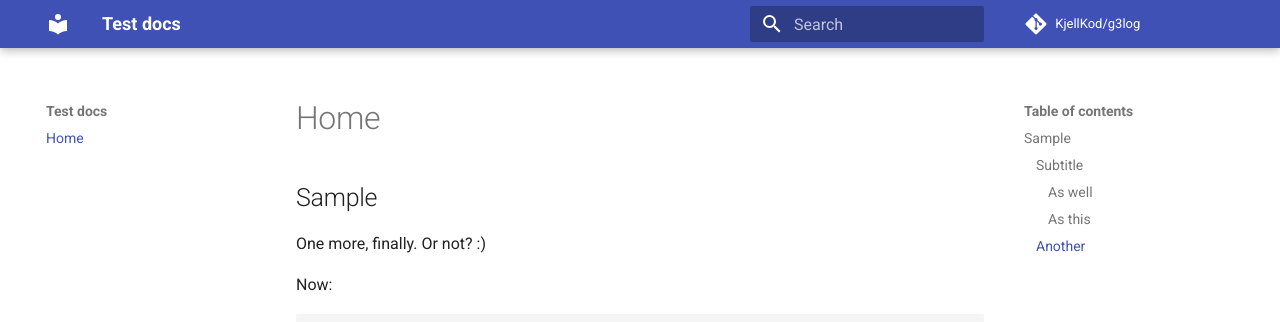
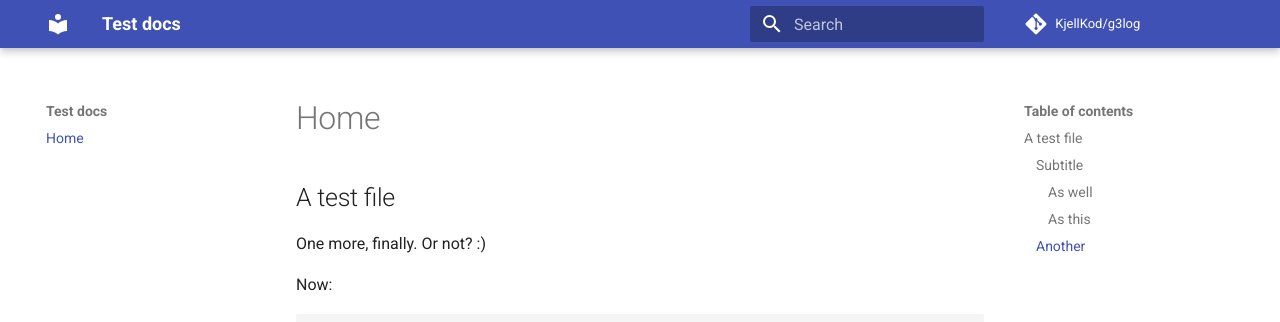
Before and after one commit to KjellKod/g3log, an MkDocs documentation site: the page built from docs/index.md, in a window 1280 px wide and 1071 px high. Shown: the top 322 px of the window. Built offline with MkDocs 1.6.1 and Material for MkDocs 9.7.7, drawn with Linux system fonts in a browser that asks for light colours; comment, search, counter and statistics services are not loaded.

Commit message:
Update index.md

```diff
--- a/docs/index.md
+++ b/docs/index.md
@@ -1,4 +1,4 @@
-## Sample
+## A test file
 
 One more, finally. Or not? :)
 
```
